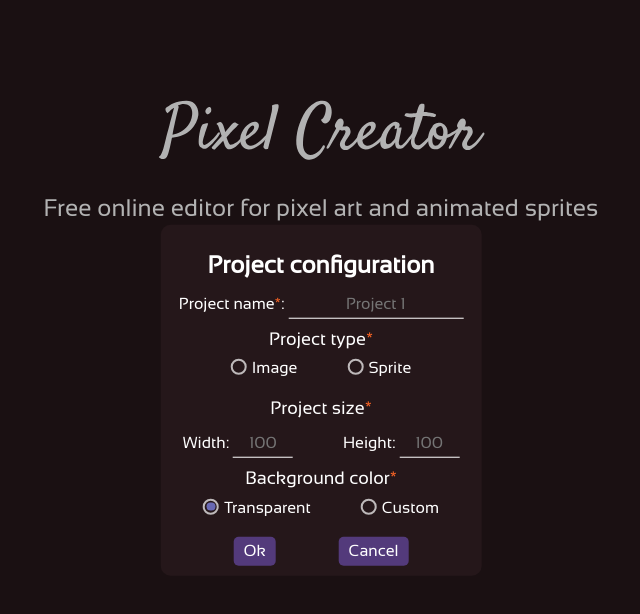
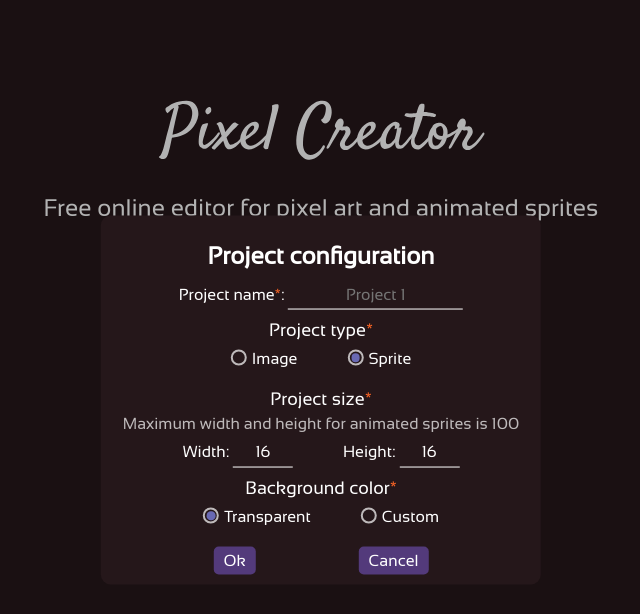
Before and after one commit to fidyay/pixel_creator, a React app in the folder client/: page /project-configuration in a window 1280 px wide. Shown: the top 614 px of the page, without its empty margins (319-959 px from the left). Built offline with nearby package versions, Linux system fonts and the light colour scheme.

Commit message:
frames are now drawn

```diff
--- a/client/src/classes/Drawing.ts
+++ b/client/src/classes/Drawing.ts
@@ -20,9 +20,6 @@ class Drawing {
     private squareSize: number
     private penSize: PenSizeType
     private color: string
-    private background: string
-    private canvasWidthInSquares: number
-    private canvasHeightInSquares: number
     private chosenFrame: number
     public selectedSquares: SelectedSquares
 
@@ -42,9 +39,9 @@ class Drawing {
         const X = Number(coords[0].slice(2))
         const Y = Number(coords[1].slice(2))
         if (X < 0) return false
-        if (X > this.canvasWidthInSquares - 1) return false
+        if (X > this.drawing.widthInSquares - 1) return false
         if (Y < 0) return false
-        if (Y > this.canvasHeightInSquares - 1) return false
+        if (Y > this.drawing.heightInSquares - 1) return false
         return true
     }
 
@@ -60,16 +57,11 @@ class Drawing {
         return coord * this.squareSize
     }
 
-    setCanvasSize(h: number, w: number) {
-        this.canvasHeightInSquares = h
-        this.canvasWidthInSquares = w
-    }
-
     get canvasHeightInPixels() {
-        return this.canvasHeightInSquares * this.squareSize
+        return this.drawing.heightInSquares * this.squareSize
     }
     get canvasWidthInPixels() {
-        return this.canvasWidthInSquares * this.squareSize
+        return this.drawing.widthInSquares * this.squareSize
     }
 
     getSquareCoord(pixelCoord: number) {
@@ -107,8 +99,8 @@ class Drawing {
     drawBackground() {
         this.ctx.clearRect(0, 0, this.canvasWidthInPixels, this.canvasHeightInPixels)
         if (this.drawing.background !== 'transparent' && Object.values(this.drawing.frames[this.chosenFrame]).length === 0) {
-            for (let i = 0; i < this.canvasWidthInSquares; i++) {
-                for (let j = 0; j < this.canvasHeightInSquares; j++ ) {
+            for (let i = 0; i < this.drawing.widthInSquares; i++) {
+                for (let j = 0; j < this.drawing.heightInSquares; j++ ) {
                     this.drawing.frames[this.chosenFrame][`x:${i};y:${j}`] = this.drawing.background
                 }
             }
@@ -334,8 +326,8 @@ class Drawing {
             y: this.getSquareCoord(y)
         }
 
-        const maxX = this.canvasWidthInSquares - 1
-        const maxY = this.canvasHeightInSquares - 1
+        const maxX = this.drawing.widthInSquares - 1
+        const maxY = this.drawing.heightInSquares - 1
 
         const squaresToDraw = new Set<string>()
         let targetColor: string
--- a/client/src/components/Canvas.tsx
+++ b/client/src/components/Canvas.tsx
@@ -7,8 +7,6 @@ interface CanvasProps {
     chosenBrush: BrushType,
     squareSize: number,
     setSquareSize: React.Dispatch<React.SetStateAction<number>>,
-    widthInSquares: number,
-    heightInSquares: number,
     chosenPenSize: PenSizeType,
     chosenColor: string,
     setChosenColor: React.Dispatch<React.SetStateAction<string>>,
@@ -18,24 +16,24 @@ interface CanvasProps {
 
 type AllowedKeyToPress = 'ShiftLeft' | 'ShiftRight' | 'KeyC' | 'KeyV' | ''
 
-let currentSquareSize = 7
+let currentSquareSize = 15
 const maxWidth = document.documentElement.clientWidth * .45
 const maxHeight = document.documentElement.clientHeight * .73
 
-const Canvas = ({chosenBrush, widthInSquares, heightInSquares, squareSize, setSquareSize, chosenPenSize, chosenColor, setChosenColor, drawingId, chosenFrame}: CanvasProps) => {
+const Canvas = ({chosenBrush, squareSize, setSquareSize, chosenPenSize, chosenColor, setChosenColor, drawingId, chosenFrame}: CanvasProps) => {
     const [canvas, setCanvas] = useState(null)
     const drawing = useRef(new Drawing)
     const pressedKey = useRef<AllowedKeyToPress>('')
     const state = useContext(StateContext)
 
     let squareWidthAndHeight = squareSize
-    let width = widthInSquares * squareWidthAndHeight
-    let height = heightInSquares * squareWidthAndHeight
+    let width = state.drawings[drawingId].widthInSquares * squareWidthAndHeight
+    let height = state.drawings[drawingId].heightInSquares * squareWidthAndHeight
 
     while (width > maxWidth || height > maxHeight) {
         squareWidthAndHeight--
-        width = widthInSquares * squareWidthAndHeight
-        height = heightInSquares * squareWidthAndHeight
+        width = state.drawings[drawingId].widthInSquares * squareWidthAndHeight
+        height = state.drawings[drawingId].heightInSquares * squareWidthAndHeight
     }
 
     if (squareWidthAndHeight !== currentSquareSize) {
@@ -53,7 +51,6 @@ const Canvas = ({chosenBrush, widthInSquares, heightInSquares, squareSize, setSq
         drawing.current.setSquareSize(squareWidthAndHeight)
         drawing.current.setPenSize(chosenPenSize)
         drawing.current.setColor(chosenColor)
-        drawing.current.setCanvasSize(heightInSquares, widthInSquares)
         drawing.current.setChosenFrame(chosenFrame)
         drawing.current.drawImage(chosenFrame)
     }
--- a/client/src/components/Frame.tsx
+++ b/client/src/components/Frame.tsx
@@ -1,50 +1,56 @@
-import React, { useState } from "react";
+import React, { useState, useContext } from "react";
 import { pointerDownHandler } from "./Button";
 import Button from "./Button";
+import { observer } from "mobx-react";
+import { StateContext } from "./App";
 
 interface FrameProps {
     height: number,
     width: number,
     index: number,
     chosen: boolean,
+    drawingId: string,
     setChosenFrame: React.Dispatch<React.SetStateAction<number>>,
     deleteFrame: (e: React.PointerEvent<HTMLButtonElement>) => void
 }
 
 const maxHeightOrWidth = 100
 
-const Frame = ({height, width, index, chosen, setChosenFrame, deleteFrame}: FrameProps) => {
+const Frame = observer(({height, width, index, drawingId, chosen, setChosenFrame, deleteFrame}: FrameProps) => {
     const [canvas, setCanvas] = useState(null)
+    const drawing = useContext(StateContext).drawings[drawingId]
 
-    let canvasHeight
-    let canvasWidth
+    let canvasHeight = drawing.heightInSquares > drawing.widthInSquares ? maxHeightOrWidth : drawing.heightInSquares/drawing.widthInSquares*maxHeightOrWidth
+    let canvasWidth = drawing.widthInSquares > drawing.heightInSquares ? maxHeightOrWidth : drawing.widthInSquares/drawing.heightInSquares*maxHeightOrWidth
 
-    if (height === width) {
-        canvasWidth = maxHeightOrWidth
-        canvasHeight = maxHeightOrWidth
-    }
-
-    if (height > width) {
-        canvasHeight = maxHeightOrWidth
-        canvasWidth = maxHeightOrWidth * (width/height)
-    }
-
-    if (width > height) {
-        canvasWidth = maxHeightOrWidth
-        canvasHeight = maxHeightOrWidth * (height/width)
+    if (canvas) {
+        const ctx = canvas.getContext('2d') as CanvasRenderingContext2D
+        if (drawing.background !== 'transparent') {
+            ctx.fillStyle = drawing.background
+            ctx.fillRect(0, 0, canvasWidth, canvasHeight)
+        }
+        let squareSize = canvasWidth/drawing.widthInSquares
+        Object.keys(drawing.frames[index]).forEach(key => {
+            const coords = key.split(';')
+            const X = Number(coords[0].slice(2))
+            const Y = Number(coords[1].slice(2))
+            ctx.fillStyle = drawing.frames[index][key]
+            ctx.clearRect(Math.floor(X * squareSize), Math.floor(Y * squareSize), squareSize, squareSize)
+            ctx.fillRect(Math.floor(X * squareSize), Math.floor(Y * squareSize), squareSize, squareSize)
+        })
     }
 
     return (
         <li onClick={() => setChosenFrame(index)} onPointerDown={pointerDownHandler} className="frames__frame-list-item">
             <div className="frames__frame-list-number">{index + 1}.</div>
             <div className={`frames__frame-list-canvas${chosen ? ' chosen' : ''}`}>
-                <canvas height={canvasHeight} width={canvasWidth} ref={node => setCanvas(node)}/>
+                <canvas height={Math.floor(canvasHeight)} width={Math.floor(canvasWidth)} ref={node => setCanvas(node)}/>
             </div>
             <Button deleteButton transparent onClick={deleteFrame} className="frames__frame-list-delete-frame">
                 <svg xmlns="http://www.w3.org/2000/svg" viewBox="0 0 24 24" fill="#FFFFFF"><path d="M16 9v10H8V9h8m-1.5-6h-5l-1 1H5v2h14V4h-3.5l-1-1zM18 7H6v12c0 1.1.9 2 2 2h8c1.1 0 2-.9 2-2V7z"/></svg>
             </Button>
         </li>
     )
-}
+})
 
 export default Frame
--- a/client/src/components/Frames.tsx
+++ b/client/src/components/Frames.tsx
@@ -23,7 +23,7 @@ const Frames = observer(({drawingId, chosenFrame, setChosenFrame}: FramesProps)
             </h3>
             <ol className="frames__frame-list">
                 {frames.map((frame, index) => {
-                    return <Frame deleteFrame={e => {
+                    return <Frame drawingId={drawingId} deleteFrame={e => {
                         e.stopPropagation()
                         state.deleteFrame(drawingId, chosenFrame)
                         if (chosenFrame === index) {
--- a/client/src/components/ProjectConfiguration.tsx
+++ b/client/src/components/ProjectConfiguration.tsx
@@ -10,13 +10,20 @@ const imageSizeTips = 'For images maximum width is 1024 and maximum height is 76
 
 const ProjectConfiguration = () => {
     const navigate = useNavigate()
-    const [projectType, setProjectType] = useState('')
+    /*
+        User projects can be either a sprite or a image.
+        In this app sprite and image have the same structure, but image can have 1 frame only.
+    */
+    const [projectType, setProjectType] = useState('sprite')
     const [projectBG, setProjectBG] = useState('transparent')
     const maxSizes = {
         width: projectType === 'sprite' ? 100 : 1024,
         height: projectType === 'sprite' ? 100 : 768,
     }
+
     const numberPlaceHolder = projectType === 'sprite' ? '16' : '100'
+    const [projectWidthInSquares, setProjectWidthInSquares] = useState(numberPlaceHolder)
+    const [projectHeightInSquares, setProjectHeightInSquares] = useState(numberPlaceHolder)
 
     const state = useContext(StateContext)
 
@@ -35,8 +42,8 @@ const ProjectConfiguration = () => {
                     <legend className="fieldset__legend">Project size<span className="required">*</span></legend>
                     {projectType && <p className="fieldset__tips">{projectType === 'sprite' ? spriteSizeTips : imageSizeTips}</p>}
                     <div className="fieldset__number-inputs">
-                        <label className="fieldset__label">Width: <input placeholder={numberPlaceHolder} max={maxSizes.width} min="1" type="number"/></label>
-                        <label className="fieldset__label">Height: <input placeholder={numberPlaceHolder} max={maxSizes.height} min="1" type="number"/></label>
+                        <label className="fieldset__label">Width: <input value={projectWidthInSquares} onChange={e => setProjectWidthInSquares(e.target.value)} placeholder={numberPlaceHolder} max={maxSizes.width} min="1" type="number"/></label>
+                        <label className="fieldset__label">Height: <input value={projectHeightInSquares} onChange={e => setProjectHeightInSquares(e.target.value)} placeholder={numberPlaceHolder} max={maxSizes.height} min="1" type="number"/></label>
                     </div>
                 </fieldset>
 
@@ -50,7 +57,7 @@ const ProjectConfiguration = () => {
                 <div className="project-configuration-form__buttons">
                     <Button className="project-configuration-form__button" onClick={() => {
                         const newId = generateId()
-                        state.createDrawing(newId, projectBG)
+                        state.createDrawing(newId, projectBG, Number(projectWidthInSquares), Number(projectHeightInSquares))
                         navigate(`/workplace/${newId}`)
                     }}>Ok</Button>
                     <Button className="project-configuration-form__button" link linkPath="/">Cancel</Button>
--- a/client/src/components/Workplace.tsx
+++ b/client/src/components/Workplace.tsx
@@ -12,7 +12,7 @@ const compliments = ['awesome', 'best', 'great', 'amazing']
 
 // termporary code
 const name = 'Nameofartist'
-const defaultSquareSize = 7
+const defaultSquareSize = 15
 
 export type PenSizeType = 1 | 2 | 3 | 4
 export type BrushType = 'pen' | 'line' | 'paint_bucket' | 'eraser' | 'rectangle' | 'elipse' | 'selection' | 'pipette'
@@ -43,7 +43,7 @@ const Workplace = () => {
             <main className="workplace__main main">
                 <Tools setChosenColor={setChosenColor} chosenPenSize={chosenPenSize} setChosenPenSize={setChosenPenSize} chosenBrush={chosenBrush} setChosenBrush={setChosenBrush} chosenColor={chosenColor}/>
                 <Frames drawingId={drawingId} chosenFrame={chosenFrame} setChosenFrame={setChosenFrame}/>
-                <Canvas chosenFrame={chosenFrame} chosenColor={chosenColor} chosenPenSize={chosenPenSize} widthInSquares={100} heightInSquares={100} squareSize={squareSize} setSquareSize={setSquareSize} chosenBrush={chosenBrush} setChosenColor={setChosenColor} drawingId={drawingId}/>
+                <Canvas chosenFrame={chosenFrame} chosenColor={chosenColor} chosenPenSize={chosenPenSize} squareSize={squareSize} setSquareSize={setSquareSize} chosenBrush={chosenBrush} setChosenColor={setChosenColor} drawingId={drawingId}/>
                 <ProjectOptions/>
             </main>
         </div>
--- a/client/src/state/State.ts
+++ b/client/src/state/State.ts
@@ -8,7 +8,9 @@ export interface Drawing {
     id: string,
     frames: Frame[],
     saved: boolean,
-    background: string
+    background: string,
+    widthInSquares: number,
+    heightInSquares: number
 }
 
 class State {
@@ -21,12 +23,14 @@ class State {
         makeAutoObservable(this)
     }
 
-    createDrawing(id: string, background: string) {
+    createDrawing(id: string, background: string, widthInSquares: number, heightInSquares: number) {
         this.drawings[id] = {
             id,
             frames: [{}],
             saved: false,
-            background
+            background,
+            widthInSquares,
+            heightInSquares
         }
     }
 
--- a/client/src/styles/style.scss
+++ b/client/src/styles/style.scss
@@ -145,6 +145,11 @@ a, button {
     }
 }
 
+canvas {
+    background-image: url('../assets/images/transparent_bg.svg');
+    background-repeat: repeat;
+    background-size: 20px;
+}
 
 input[type="text"], input[type="number"] {
     background-color: $buttonbg;
@@ -436,10 +441,6 @@ input[type="number"] {
             &-painting {
                 flex-grow: 0;
                 flex-shrink: 0;
-                background-image: url('../assets/images/transparent_bg.svg');
-                background-repeat: repeat;
-                background-size: 20px;
-
             }
         }
     }
```
